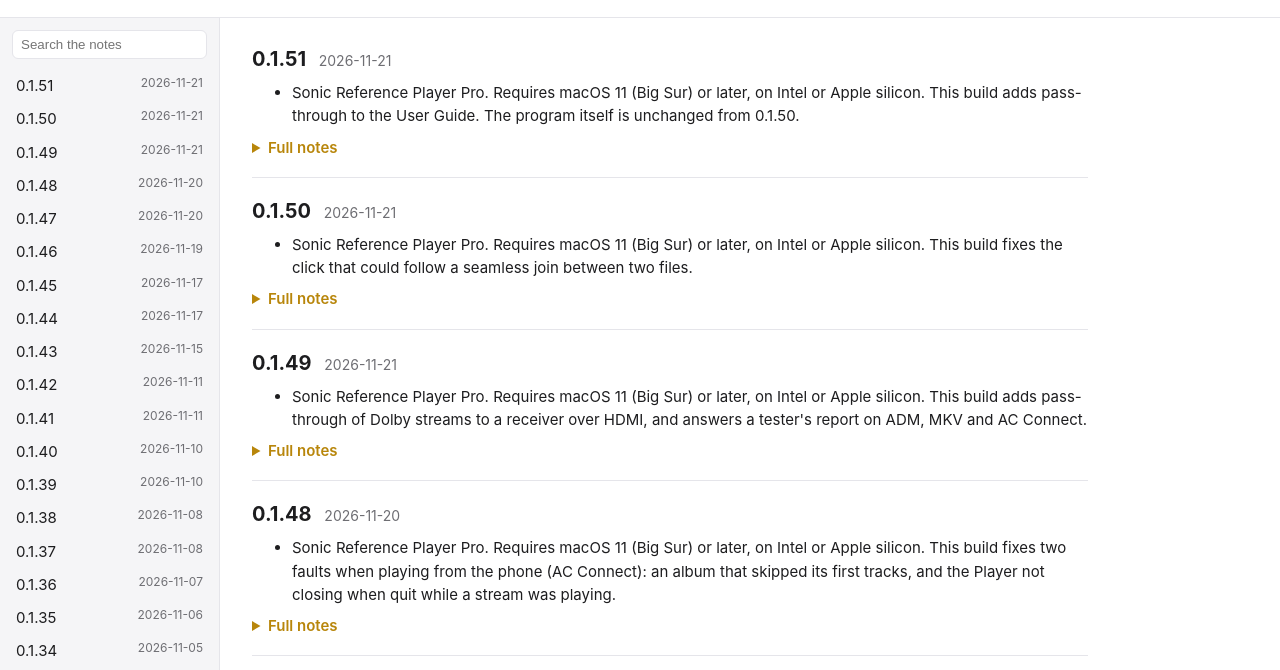
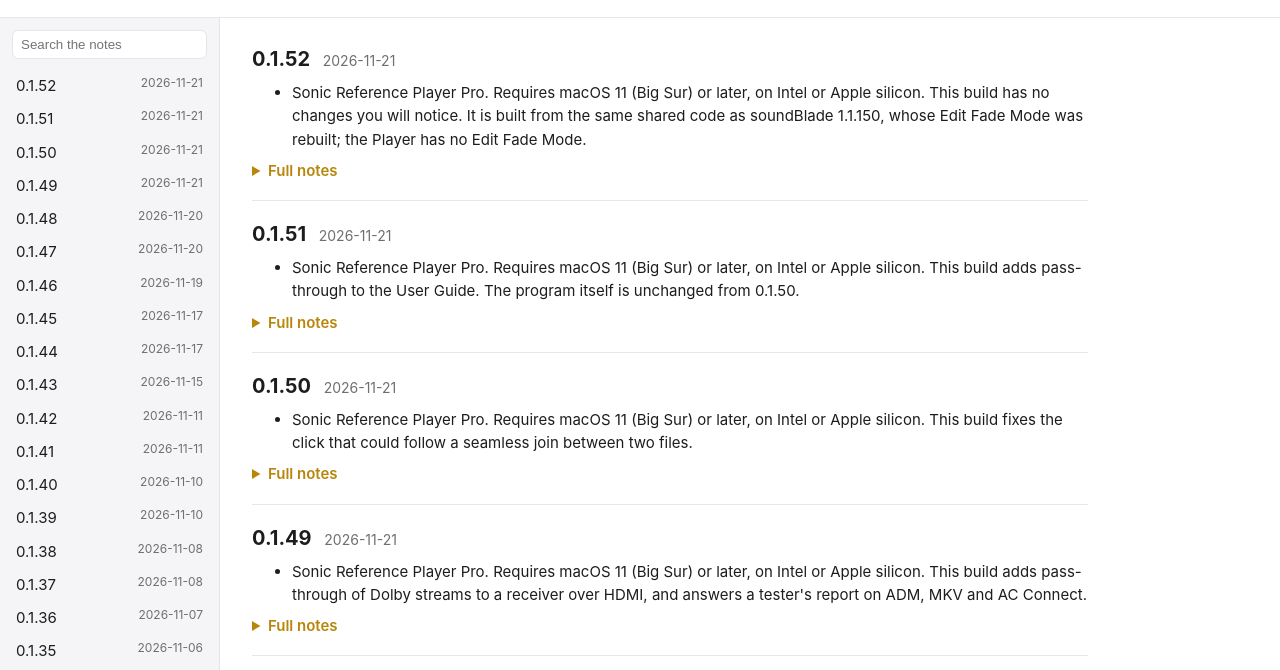
Before and after one commit to streamsoft-inc/SonicReferencePlayer-releases, a plain HTML site: page index.html in a window 1280 px wide. Shown: the part 57-727 px from the top of the page. Drawn offline with Linux system fonts and the light colour scheme.

Commit message:
Release notes: index.html

```diff
--- a/index.html
+++ b/index.html
@@ -54,6 +54,7 @@
 <header><h1>Sonic Reference Player — Release Notes</h1></header>
 <div class="wrap">
 <nav><input id="filter" type="search" placeholder="Search the notes" aria-label="Search the release notes"><ul id="versions">
+<li><a href="#v0-1-52"><span class="v">0.1.52</span><span class="d">2026-11-21</span></a></li>
 <li><a href="#v0-1-51"><span class="v">0.1.51</span><span class="d">2026-11-21</span></a></li>
 <li><a href="#v0-1-50"><span class="v">0.1.50</span><span class="d">2026-11-21</span></a></li>
 <li><a href="#v0-1-49"><span class="v">0.1.49</span><span class="d">2026-11-21</span></a></li>
@@ -109,6 +110,8 @@
 </ul></nav>
 <main>
 <div id="results" aria-live="polite"><h2 id="results-count"></h2><ol id="results-list"></ol></div>
+<section id="v0-1-52"><h2>0.1.52 <span class="date">2026-11-21</span></h2><ul class="headlines"><li>Sonic Reference Player Pro. Requires macOS 11 (Big Sur) or later, on Intel or Apple silicon. This build has no changes you will notice. It is built from the same shared code as soundBlade 1.1.150, whose Edit Fade Mode was rebuilt; the Player has no Edit Fade Mode.</li></ul><details><summary>Full notes</summary><p><strong>Sonic Reference Player Pro.</strong> Requires macOS 11 (Big Sur) or later, on Intel or Apple silicon. This build has no changes you will notice. It is built from the same shared code as soundBlade 1.1.150, whose Edit Fade Mode was rebuilt; the Player has no Edit Fade Mode.</p><p><strong>What we would like to hear from testers</strong></p>
+<ul><li>Pass-through (new in 0.1.49): which Mac, which receiver, which format, and what the receiver's display showed.</li></ul></details></section>
 <section id="v0-1-51"><h2>0.1.51 <span class="date">2026-11-21</span></h2><ul class="headlines"><li>Sonic Reference Player Pro. Requires macOS 11 (Big Sur) or later, on Intel or Apple silicon. This build adds pass-through to the User Guide. The program itself is unchanged from 0.1.50.</li></ul><details><summary>Full notes</summary><p><strong>Sonic Reference Player Pro.</strong> Requires macOS 11 (Big Sur) or later, on Intel or Apple silicon. This build adds pass-through to the User Guide. The program itself is unchanged from 0.1.50.</p><h3>User Guide</h3>
 <ul><li><p><strong>Pass-through to a receiver is now described</strong> in the User Guide: when the PASS button appears, what is and is not in the path while it plays, how seeking and the next file behave, and that it works for files on disk only.</p></li></ul>
 <hr>
```
